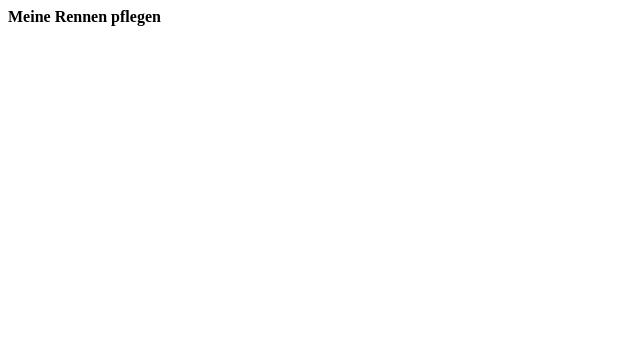
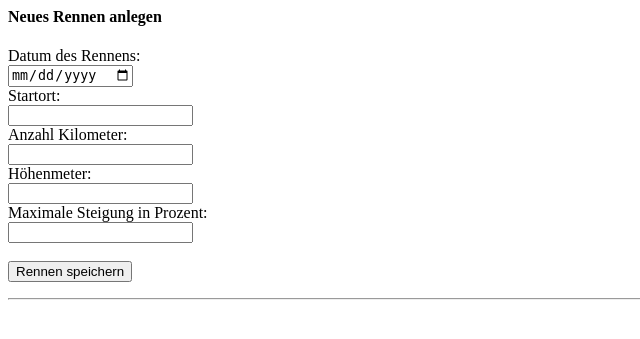
Before and after one commit to diasluccas/DB-Anwendung, a PHP site: page /rennenpflegen.php in a window 1280 px wide. Shown: the top 339 px of the page, without its empty margins (0-640 px from the left). Run offline with PHP 8.4, Linux system fonts and the light colour scheme.

Commit message:
Add files via upload

```diff
--- a/rennenpflegen.php
+++ b/rennenpflegen.php
@@ -1,21 +1,51 @@
-<h4>Meine Rennen pflegen</h4>
 <?php
 include 'db.php';
 
-if (isset($_POST['rennen_speichern'])) {
+if (isset($_POST['Rennen_erstellen'])) {
+    // Daten aus dem Formular holen
     $datum = $_POST['datum'];
-    $startort = $_POST['startort'];
+    $ort = $_POST['startort'];
     $km = $_POST['km'];
-    $hoehenmeter = $_POST['hoehenmeter'];
+    $hoehe = $_POST['hoehenmeter'];
     $steigung = $_POST['steigung'];
+    $rvname = $_SESSION['login_rv']; // Name aus der Session
 
-    $sql = "INSERT INTO Rennen (Datum, Startort, Kilometer, Hoehenmeter, MaxSteigung)
-            VALUES ('$datum', '$startort', '$km', '$hoehenmeter', '$steigung')";
+    // Test: Liegt das Datum in der Vergangenheit?
+    $heute = date("Y-m-d");
 
-    if (mysqli_query($connection, $sql)) {
-        echo "Erfolg!";
+    if ($datum < $heute) {
+        echo "Fehler: Das Datum darf nicht in der Vergangenheit liegen!";
     } else {
-        echo "Fehler: " . mysqli_error($connection);
+        // SQL-Befehl mit Spaltennamen aus Screenshot: Datum, StartOrt, AnzahlKm, HoehenMeter, MaxSteigung, RVName
+        $sql = "INSERT INTO Rennen (Datum, StartOrt, AnzahlKm, HoehenMeter, MaxSteigung, RVName)
+                VALUES ('$datum', '$ort', '$km', '$hoehe', '$steigung', '$rvname')";
+
+        if (mysqli_query($connection, $sql)) {
+            echo "Rennen erfolgreich gespeichert!";
+        } else {
+            echo "Fehler: " . mysqli_error($connection);
+        }
     }
 }
 ?>
+
+<h4>Neues Rennen anlegen</h4>
+<form method="POST" action="">
+    <label>Datum des Rennens:</label><br>
+    <input type="date" name="datum" required><br>
+
+    <label>Startort:</label><br>
+    <input type="text" name="startort" required><br>
+
+    <label>Anzahl Kilometer:</label><br>
+    <input type="number" name="km" required><br>
+
+    <label>Höhenmeter:</label><br>
+    <input type="number" name="hoehenmeter" required><br>
+
+    <label>Maximale Steigung in Prozent:</label><br>
+    <input type="number" name="steigung" step="0.1" required><br><br>
+
+    <input type="submit" name="Rennen_erstellen" value="Rennen speichern">
+</form>
+<hr />
```
